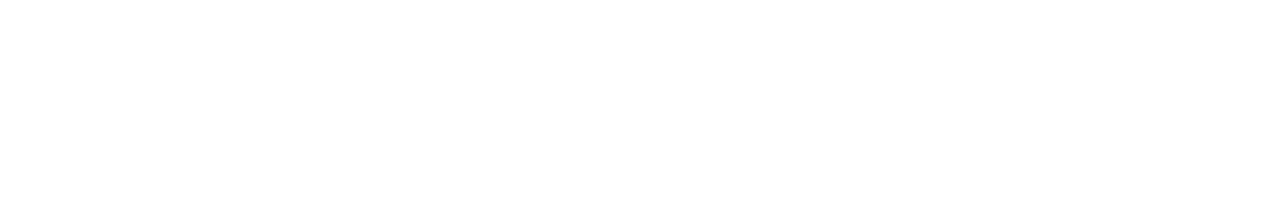
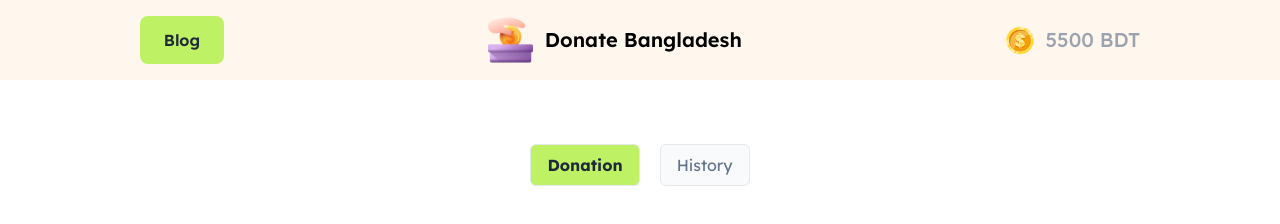
Before and after one commit to Muaj00/Assignment-5-Donation-System, a plain HTML site: page index.html in a window 1280 px wide. Drawn offline with nearby package versions, Linux system fonts and the light colour scheme.

Commit message:
navbar added

```diff
--- a/index.html
+++ b/index.html
@@ -8,11 +8,51 @@
     <!-- Connects Daisy UI -->
     <link href="https://cdn.jsdelivr.net/npm/daisyui@4.12.14/dist/full.min.css" rel="stylesheet" type="text/css" />
     <script src="https://cdn.tailwindcss.com"></script>
+
+    <!-- Font Connection -->
+    <style>
+        @import url('https://fonts.googleapis.com/css2?family=Lexend:wght@100..900&display=swap');
+
+
+        body {
+            font-family: "Lexend", sans-serif;
+            font-optical-sizing: auto;
+            /* font-weight: <weight>;
+            font-style: normal; */
+        }
+    </style>
 </head>
 
 <body>
     <header>
+        <!-- navBar started -->
 
+        <div class="navbar bg-base-100 flex justify-around pt-4 pb-4 bg-orange-50 mb-16">
+            <div class="">
+                <button class="bg-lime-300 rounded-lg">
+                    <h3 class="py-3 px-6 font-semibold">Blog</h3>
+                </button>
+            </div>
+
+
+            <div class=" items-center">
+                <img src="images/logo.png" alt="" height="45px" width="45px">
+                <p class="ms-3 font-semibold text-black text-xl">Donate Bangladesh</p>
+            </div>
+
+
+            <div class="">
+                <img src="images/coin.png" alt="">
+                <p class="ms-3 font-medium text-gray-400 text-xl">5500 BDT</p>
+            </div>
+        </div>
+
+        <div class="flex justify-center gap-5">
+            <button class="px-4 py-2 border bg-lime-300 rounded-md font-bold">Donation</button>
+            <button class="px-4 py-2 border bg-slate-50 rounded-md text-slate-500">History</button>
+        </div>
+
+        <!-- navBar End -->
     </header>
 
     <main>
```
Also changed, not shown: images/coin.png (added), images/feni.png (added), images/logo.png (added), images/noakhali.png (added), images/quota-protest.png (added).
